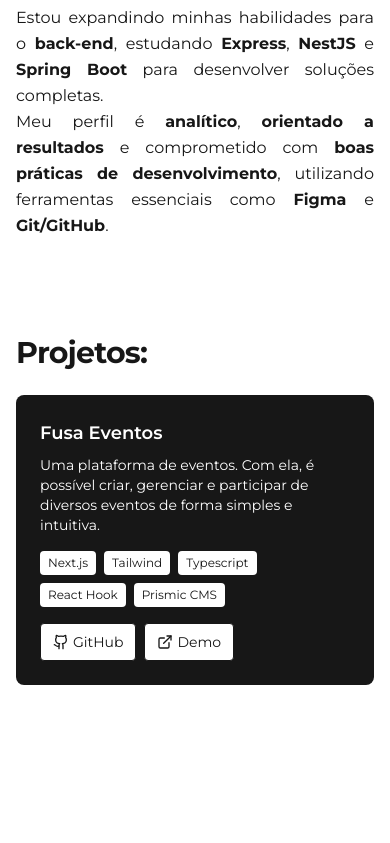
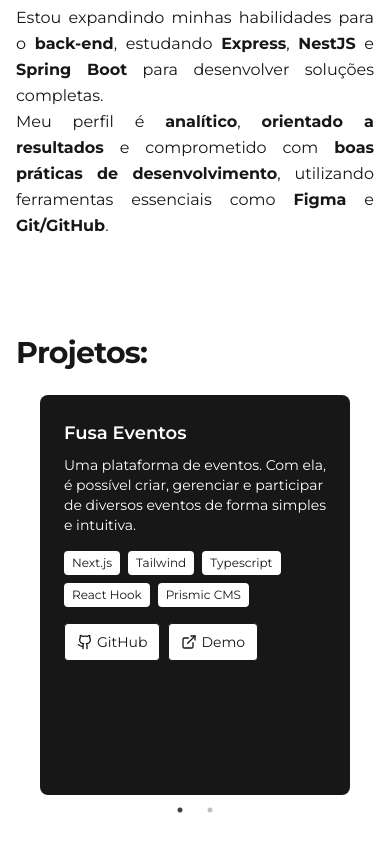
Before and after one commit to ynxdeiv/portfolio-deivid-costa, a Next.js app: page / in a window 390 px wide. Shown: the part 999-1842 px from the top of the page. Before the commit the page ends 1752 px from the top, so only its background shows below. Built offline with nearby package versions, Linux system fonts and the light colour scheme.

Commit message:
fix: breakpoint

```diff
--- a/src/app/_components/projects/slider/index.tsx
+++ b/src/app/_components/projects/slider/index.tsx
@@ -1,5 +1,4 @@
 "use client";
-
 import React, { useEffect, useState } from "react";
 import Slider from "react-slick";
 import "slick-carousel/slick/slick.css";
@@ -10,30 +9,16 @@
   {
     id: 1,
     name: "Fusa Eventos",
-		description:
-			"Uma plataforma de eventos. Com ela, é possível criar, gerenciar e participar de diversos eventos de forma simples e intuitiva.",
-		tech: [
-			"Next.js",
-			"Tailwind",
-			"Typescript",
-			"React Hook",
-			"Prismic CMS",
-		],
+    description: "Uma plataforma de eventos. Com ela, é possível criar, gerenciar e participar de diversos eventos de forma simples e intuitiva.",
+    tech: ["Next.js", "Tailwind", "Typescript", "React Hook", "Prismic CMS"],
     github: "https://github.com/ynxdeiv/Fusa-Eventos",
     demo: "https://fusaeventos.vercel.app/",
   },
   {
     id: 2,
     name: "PizzaPizza",
-		description:
-			"Este projeto é uma aplicação web de pizzaria. Habilidade em front-end e integração de dados, gerenciando o menu de forma dinâmica através de um CMS headless.",
-		tech: [
-			"Next.js",
-			"Tailwind",
-			"Typescript",
-			"React Hook",
-			"Prismic CMS",
-		],
+    description: "Este projeto é uma aplicação web de pizzaria. Habilidade em front-end e integração de dados, gerenciando o menu de forma dinâmica através de um CMS headless.",
+    tech: ["Next.js", "Tailwind", "Typescript", "React Hook", "Prismic CMS"],
     github: "https://github.com/ynxdeiv/PizzaPizza",
     demo: "#",
   },
@@ -53,6 +38,7 @@
     slidesToShow: 3,
     slidesToScroll: 1,
     arrows: true,
+    variableWidth: false,
     responsive: [
       {
         breakpoint: 1024,
@@ -66,18 +52,20 @@
           slidesToShow: 1,
           dots: true,
           arrows: false,
+          variableWidth: false,
         },
       },
     ],
   };
 
   return (
-		<div className="w-full overflow-x-hidden px-0 sm:px-4">
+    <div className="w-full px-4">
       {isMounted && (
         <Slider {...settings}>
           {projects.map((project) => (
-						<div key={project.id} className="px-0 sm:px-2">
-							<div className="bg-foreground rounded-lg p-6 w-full">
+            <div key={project.id}>
+              <div className="mx-2">
+                <div className="bg-foreground rounded-lg p-6 w-full min-h-[400px]">
                   <h3 className="text-lg font-semibold mb-2 text-background">
                     {project.name}
                   </h3>
@@ -116,6 +104,7 @@
                   </div>
                 </div>
               </div>
+            </div>
           ))}
         </Slider>
       )}
```
Lines whose indentation alone changed are shown as unchanged.
